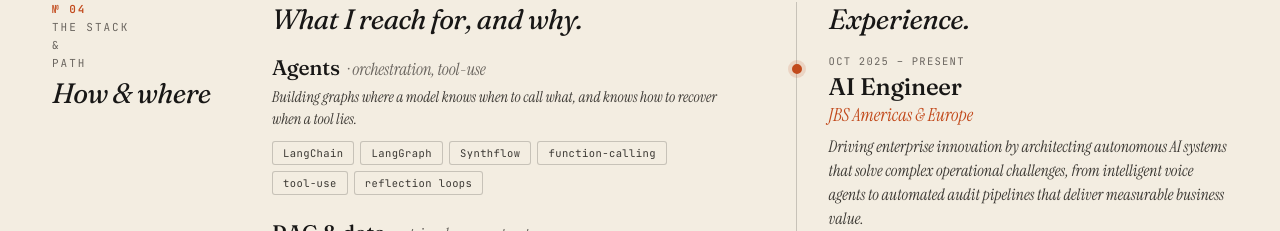
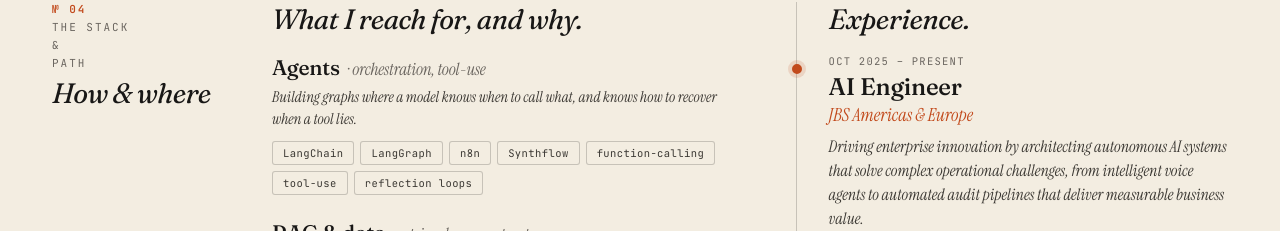
Before and after one commit to muhammadhananbaloch/portfolio-website, a React (Vite) app: page / in a window 1280 px wide. Shown: the part 2708-2939 px from the top of the page. Built offline with nearby package versions, Linux system fonts and the light colour scheme; the HTML template or start-up script is replaced by a standard one.

Commit message:
Add n8n in stack

```diff
--- a/src/components/StackExp.tsx
+++ b/src/components/StackExp.tsx
@@ -3,7 +3,7 @@ const stackGroups = [
     title: "Agents",
     italic: "orchestration, tool-use",
     body: "Building graphs where a model knows when to call what, and knows how to recover when a tool lies.",
-    chips: ["LangChain", "LangGraph", "Synthflow", "function-calling", "tool-use", "reflection loops"],
+    chips: ["LangChain", "LangGraph", "n8n", "Synthflow", "function-calling", "tool-use", "reflection loops"],
   },
   {
     title: "RAG & data",
```
